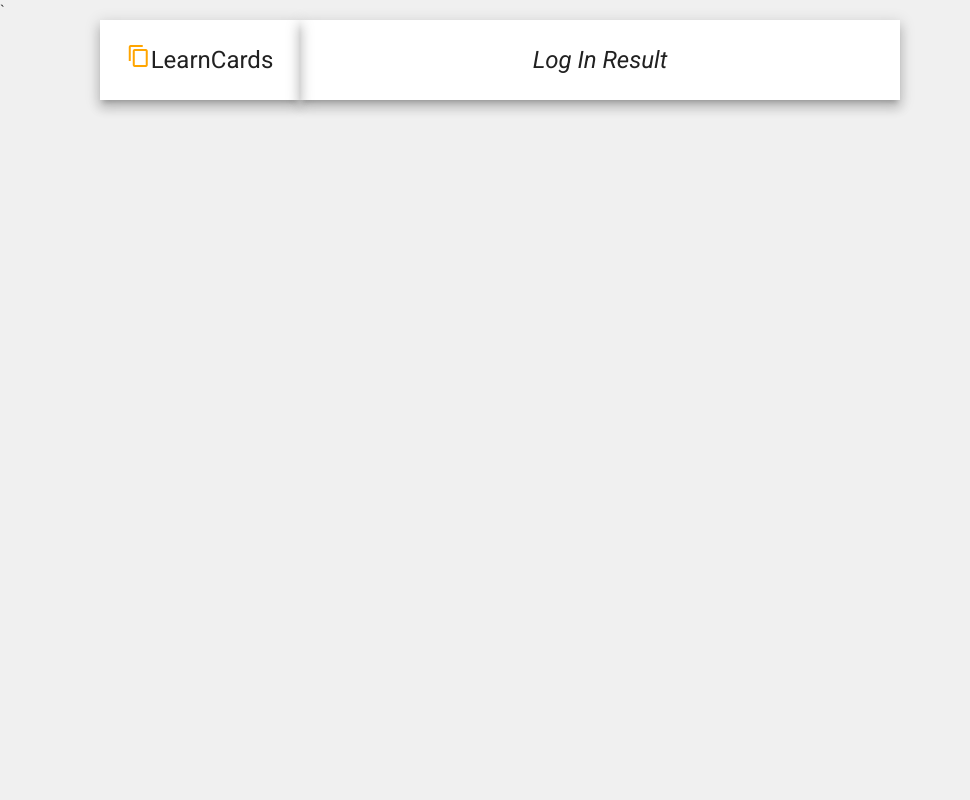
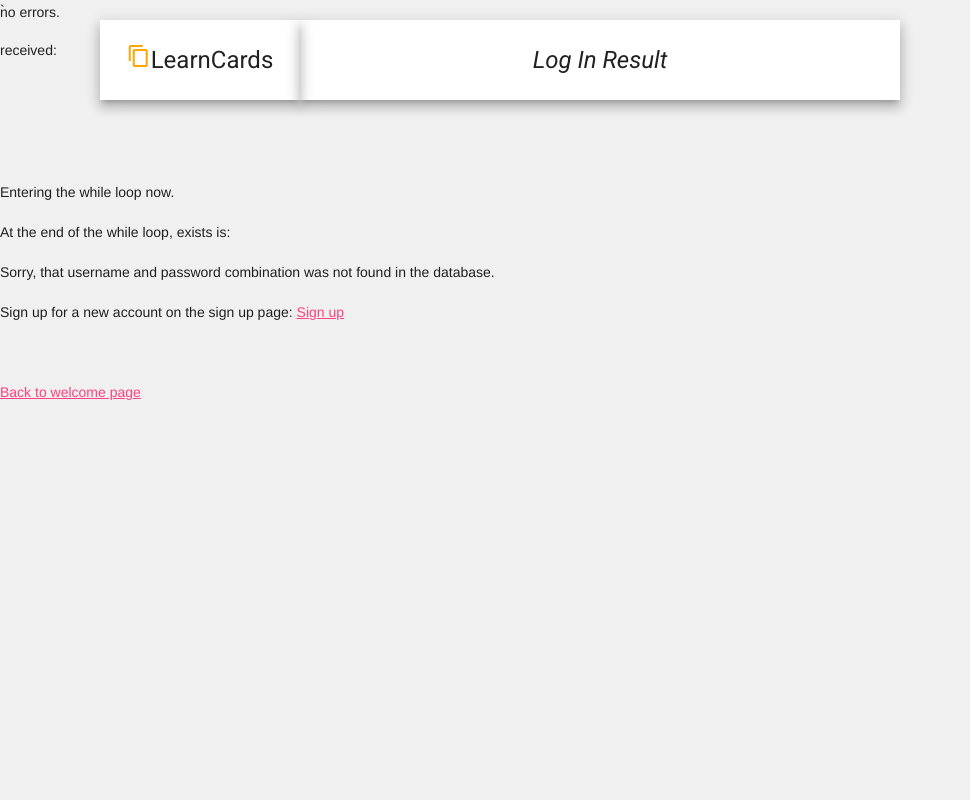
Before and after one commit to shinga/CS340---LearnCards, a PHP site: page /loginresult.php in a window 1280 px wide. Shown: the whole page, without its empty margins (0-970 px from the left). Run offline with PHP 8.4, Linux system fonts and the light colour scheme; data that the repository does not hold is empty.

Commit message:
testing loginresult

```diff
--- a/loginresult.php
+++ b/loginresult.php
@@ -49,7 +49,7 @@
 
 <!-- content -->
 
-<?php /*
+<?php
   // include the database connection information
   include "connect.php";
 
@@ -59,31 +59,33 @@
   ini_set("display_errors", 1);
   error_reporting(E_ALL);
 
-  echo "<p>In progress.</p>";
-
   // set up the database connection object
   $conn = mysqli_connect(DB_HOST, DB_USER, DB_PASSWORD, DB_NAME);
 
   // check for error
   if (!$conn) { die("Could not connect: " . mysqli_error()); }
 
+  echo "<p>no errors.</p>";
+
   // get fields submitted from form by post method
   $providedUsername = $_POST["username"];
   $providedPassword = $_POST["password"];
 
+  echo "received: <br><br><br><br><br><br><br>" . $_POST["username"] . $_POST["password"];
+
   // get the username - password combinations from the proj_Users table in the database
-  $query = "SELECT username, pword FROM proj_Users";
+  $query = "SELECT username, pword FROM proj_Users;";
   $result = mysqli_query($conn, $query);
 
   // check for error
-  if (!$result) { die("Query on database failed.") }
+  if (!$result) { die("Query on database failed."); }
 
   // have variable holding whether a username - password combination from database has been found which matches
   // the provided username - password combination, and try to find match in associative array
   $exists = false;
 
   echo "<p>Entering the while loop now.</p>";
-
+/*
   while ($row = mysqli_fetch_row($result)) {
     if ($row[0] === $providedUsername) {
       if ($row[1] === $providedPassword) {
@@ -92,7 +94,7 @@
       }
     }
   }
-
+*/
   echo "<p>At the end of the while loop, exists is: " . $exists . "</p>";
 
   // free result set
@@ -100,6 +102,7 @@
 
   // close connection
   mysqli_close($conn);
+
 
   // print outcome and possibly set login cookie depending on whether the username - password combo exists
   if ($exists == true) {
@@ -111,7 +114,7 @@
     echo "<p>Sign up for a new account on the sign up page: <a href='signup.php'>Sign up</a></p>";
     echo "<br><br>";
     echo "<p><a href='welcome.php'>Back to welcome page</a></p>";
-  } */
+  }
 ?>
 
 </body>
```
Also changed, not shown: 2 other files.
